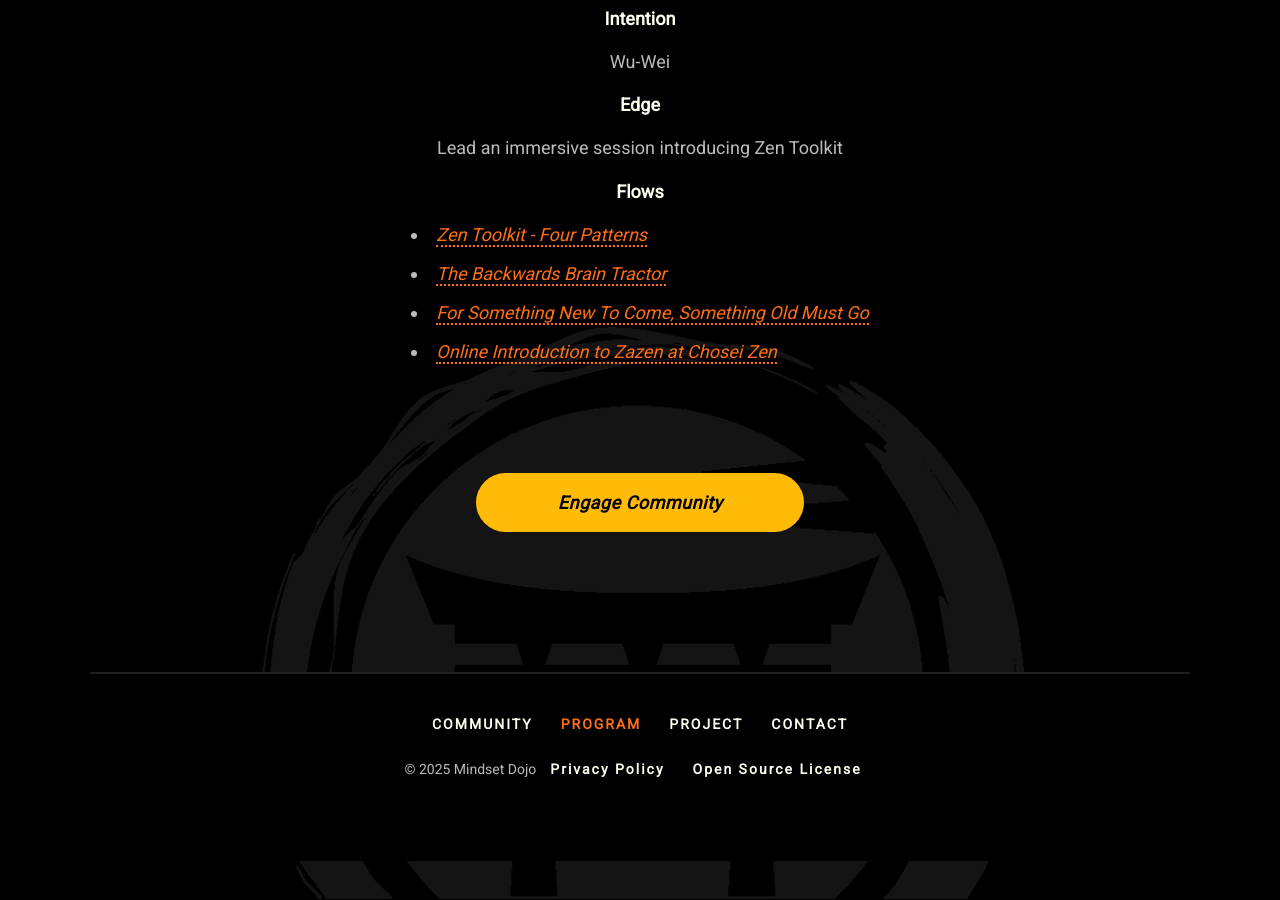
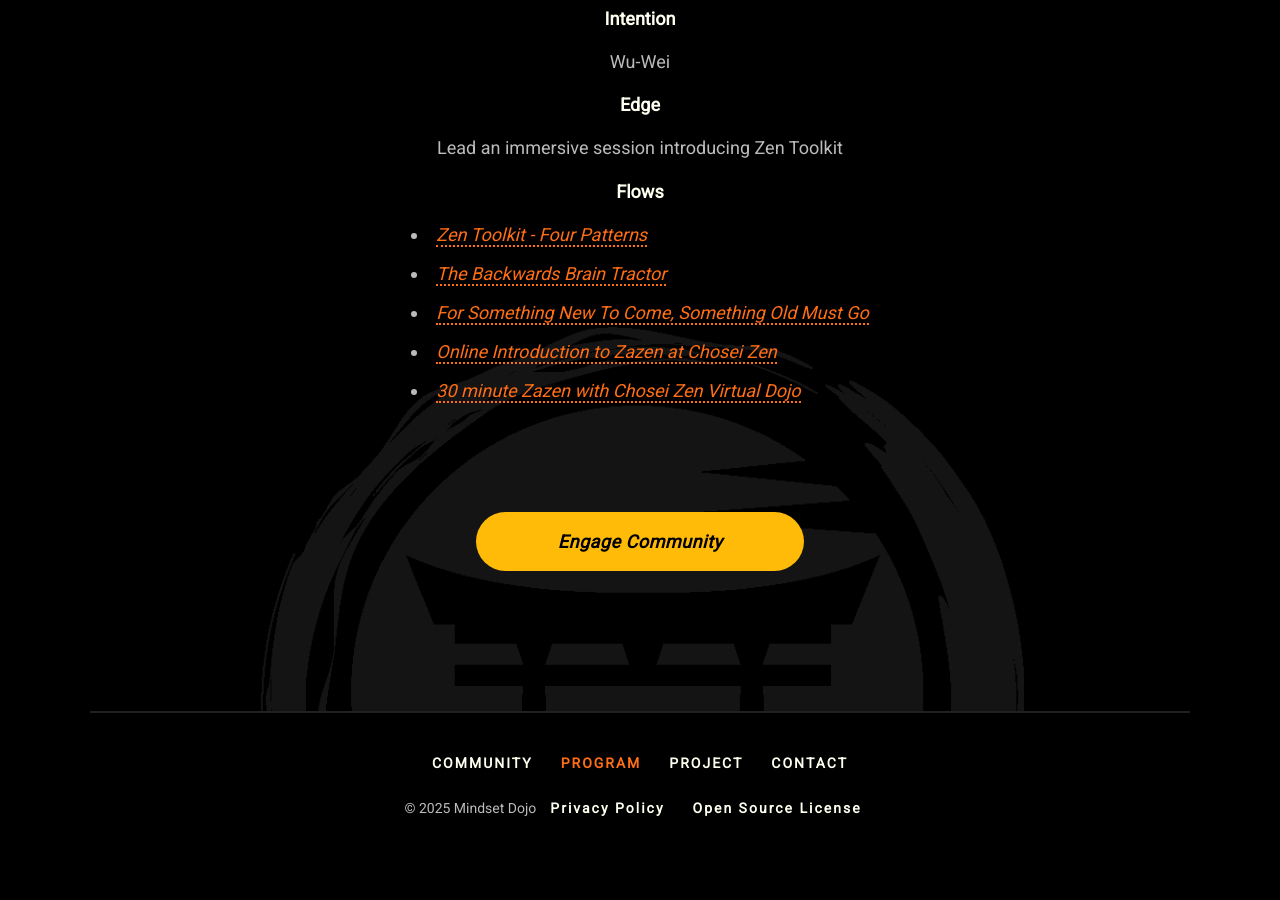
Before and after one commit to mindset-dojo/mindset-dojo.github.io, a Jekyll site: the page built from program.md, in a window 1280 px wide and 900 px high, scrolled down 5726 px. Built offline with Jekyll 4.4.1, drawn with Linux system fonts in a browser that asks for light colours; some web fonts are replaced.

Commit message:
feat: Add virtual dojo sit

```diff
--- a/_data/program.yaml
+++ b/_data/program.yaml
@@ -169,4 +169,6 @@
         url: https://www.youtube.com/watch?v=_to_w-R0JjQ
       - label: Online Introduction to Zazen at Chosei Zen
         url: https://www.choseizen.org/online-intro-to-zazen
+      - label: 30 minute Zazen with Chosei Zen Virtual Dojo
+        url: https://www.choseizen.org/virtual-dojo
 ...
```
